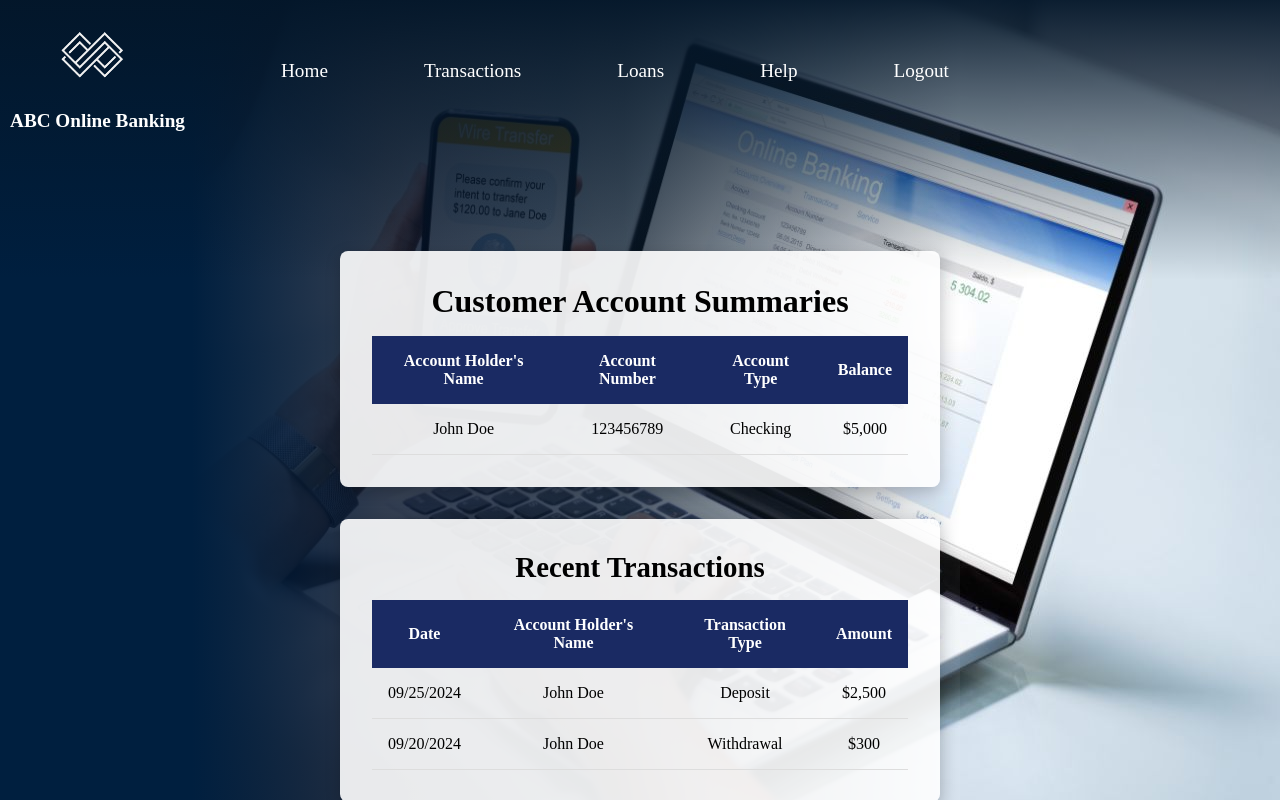
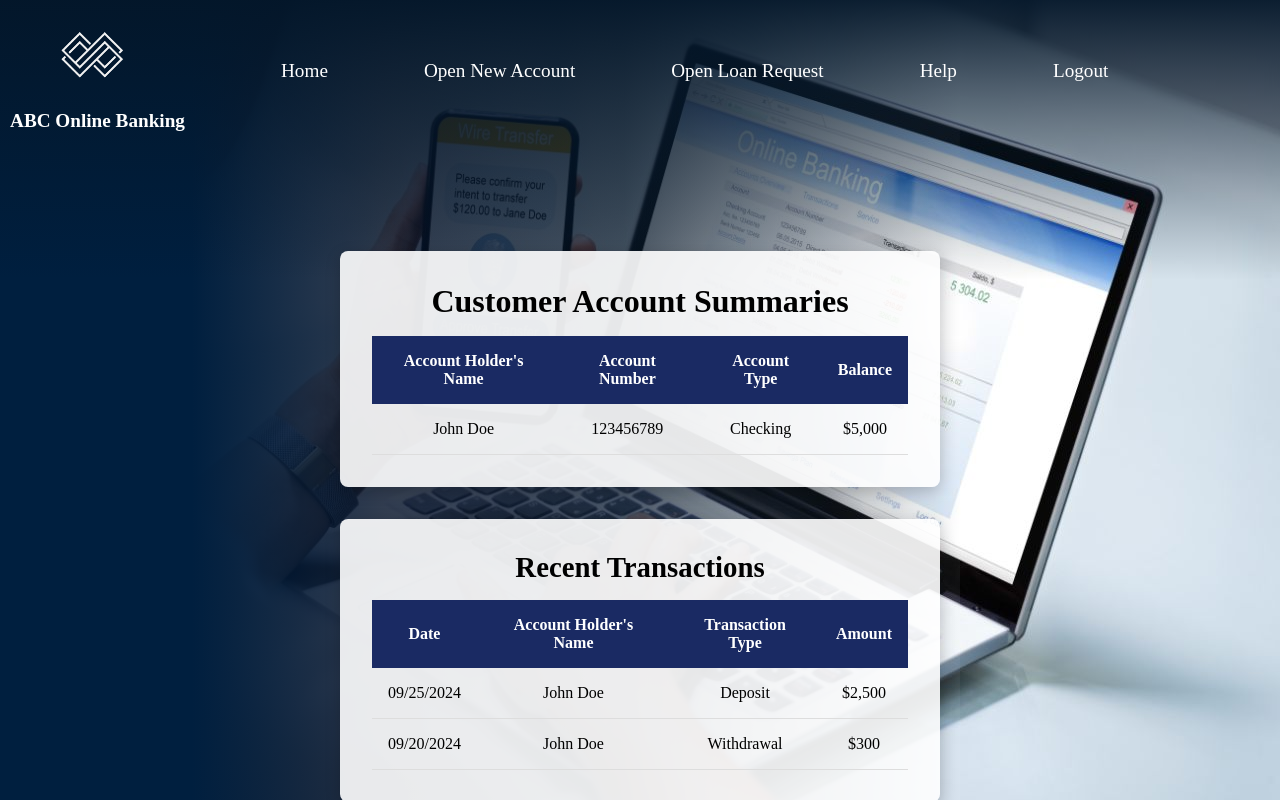
Before and after one commit to seniru-dilmith/Bank-Management-System-Bank-A-front-end, a React (Create React App) app: page /employee in a window 1280 px wide. Built offline with nearby package versions, Linux system fonts and the light colour scheme.

Commit message:
update my local code

```diff
--- a/src/components/NaviBar/EmployeeNaviBar.jsx
+++ b/src/components/NaviBar/EmployeeNaviBar.jsx
@@ -1,4 +1,5 @@
 import React from "react";
+import { Link } from "react-router-dom";
 import './naviBar.css';
 
 const EmployeeNaviBar=()=>{
@@ -6,11 +7,11 @@ const EmployeeNaviBar=()=>{
         <div className="navibar">
             <div className="navibar-links">
             <div className="navibar-links-container">
-                <p><a href="#home">Home</a></p>
-                <p><a href="#OpenNewAccount">Open New Account</a></p>
-                <p><a href="#OpenLoanRequest">Open Loan Request</a></p>
-                <p><a href="#Help">Help</a></p>
-                <p><a href="#Logout">Logout</a></p>
+                <p><Link to="/employee">Home</Link></p>
+                <p><Link to="/employee/OpenNewAccount">Open New Account</Link></p>
+                <p><Link to="/employee/OpenLoanRequest">Open Loan Request</Link></p>
+                <p><Link to="employee/EHelp">Help</Link></p>
+                <p><Link to="/">Logout</Link></p>
             </div>
             </div>
         </div>
--- a/src/pages/EmployeeDashboard.jsx
+++ b/src/pages/EmployeeDashboard.jsx
@@ -1,5 +1,5 @@
 import React, { useState } from "react";
-import CustomerNaviBar from '../components/NaviBar/CustomerNaviBar';
+import EmployeeNaviBar from '../components/NaviBar/EmployeeNaviBar';
 import Layout from '../layouts/Layout';
 
 const EmployeeDashboard = () => {
@@ -78,7 +78,7 @@ const EmployeeDashboard = () => {
   };
 
   return (
-    <Layout NavigationBar={<CustomerNaviBar />}>
+    <Layout NavigationBar={<EmployeeNaviBar />}>
       <div style={styles.container}>
         {/* Customer Account Summaries Section */}
         <div style={styles.dashboardBox}>
```
